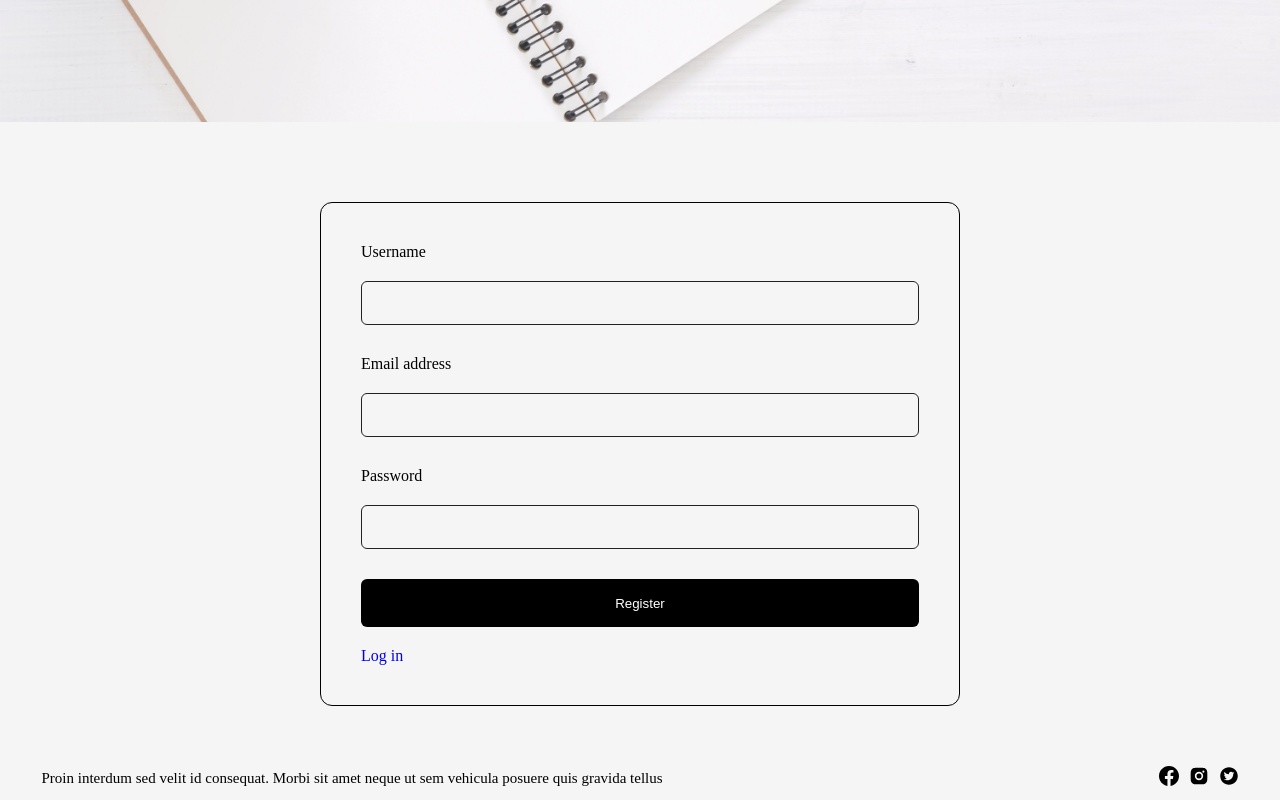
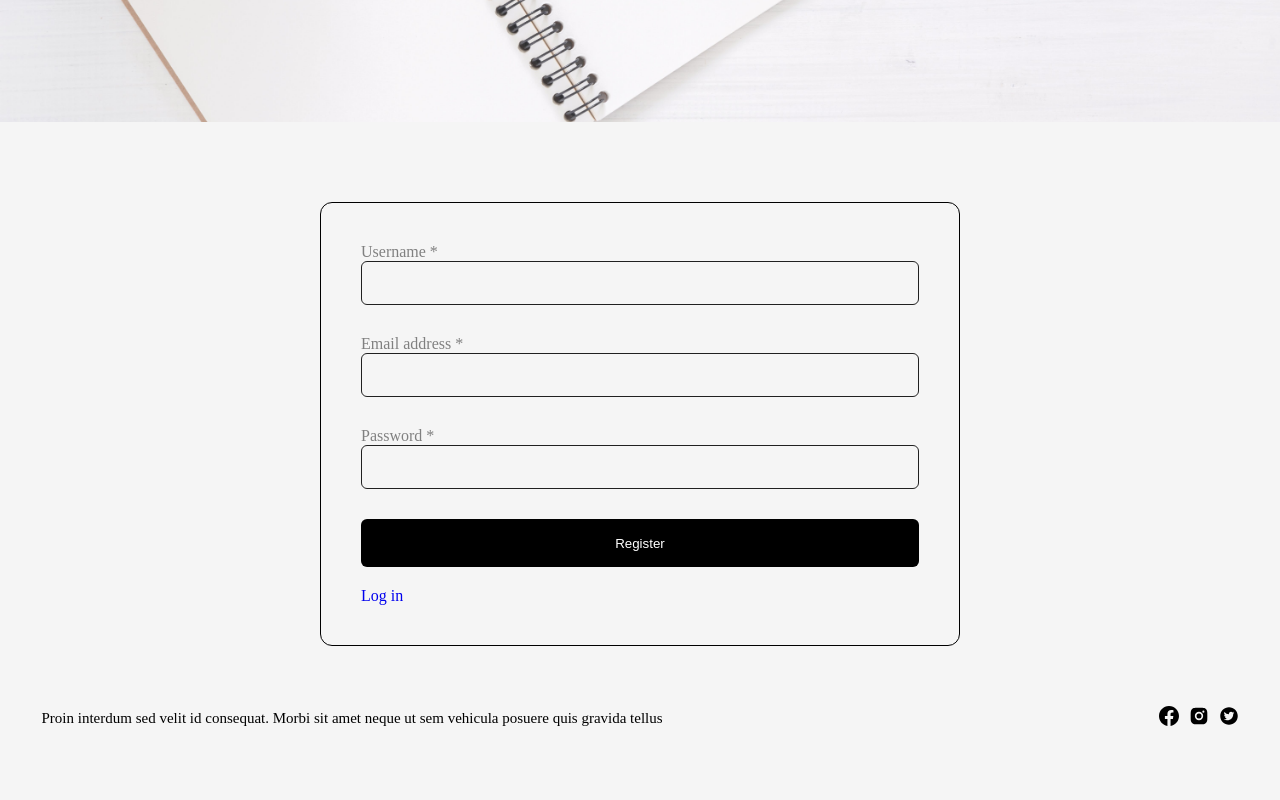
Before and after one commit to Daniel-codeApe/Blog, a React (Create React App) app in the folder client/: page /register in a window 1280 px wide. Shown: the part 384-1184 px from the top of the page. After the commit the page ends 1124 px from the top, so only its background shows below. Built offline with nearby package versions, Linux system fonts and the light colour scheme.

Commit message:
Add register function

```diff
--- a/client/src/Pages/Login/Login.css
+++ b/client/src/Pages/Login/Login.css
@@ -36,3 +36,10 @@
     margin-top: 20px;
     text-decoration: none;
 }
+
+.login alert {
+    margin-top: 5px;
+    padding: 15px;
+    color: rgb(223, 0, 0);
+    background-color: lightpink;
+}
--- a/client/src/Pages/Login/Register.js
+++ b/client/src/Pages/Login/Register.js
@@ -1,14 +1,43 @@
 import React, { useState } from 'react'
 import loginImg from '../../Assets/images/login.jpg'
-import { Link } from 'react-router-dom'
+import { Link, useNavigate } from 'react-router-dom'
 import './Login.css'
 
 export const Register = () => {
     const [formData, setFormData] = useState({});
+    const [errorMessage, setErrorMessage] = useState(null);
+    const [loading, setLoading] = useState(false);
+    const navigate = useNavigate();
 
     const handleChange = (e) => {
-        setFormData({...formData, [e.target.id]: e.target.value});
-        console.log(formData);
+        setFormData({...formData, [e.target.id]: e.target.value.trim()});
+    }
+
+    const handleSubmission = async (e) => {
+        e.preventDefault();
+        if (!formData.username || !formData.email || !formData.password) {
+            return setErrorMessage('Please fill out all required fields!');
+        }
+        try {
+            setLoading(true);
+            setErrorMessage(null);
+            const res = await fetch('http://localhost:5000/api/auth/register', {
+                method: 'POST',
+                headers: { 'Content-Type': 'application/json' },
+                body: JSON.stringify(formData)
+            });
+            const data = await res.json();
+            if (data.success == false) {
+                return setErrorMessage(data.message);
+            }
+            setLoading(false);
+            if (res.ok) {
+                navigate('/login')
+            }
+        } catch (err) {
+            setLoading(false);
+            setErrorMessage(err.message);
+        }
     }
 
   return (
@@ -22,15 +51,22 @@ export const Register = () => {
                         <h1>My Account</h1>
                     </div>
                 </div>
-                <form>
-                    <span>Username</span>
+                <form onSubmit={handleSubmission}>
+                    <label htmlFor='username'>Username *</label>
                     <input type='text' id='username' onChange={handleChange} />
-                    <span>Email address</span>
+                    <label htmlFor='email'>Email address *</label>
                     <input type='email' id='email' onChange={handleChange} />
-                    <span>Password</span>
+                    <label htmlFor='password'>Password *</label>
                     <input type='password' id='password' onChange={handleChange} />
-                    <button className='button'>Register</button>
+                    <button className='button' type='submit' disabled={loading}>
+                        {loading ? 'loading...' : 'Register'}
+                    </button>
                     <Link to={'/login'}>Log in</Link>
+                    {
+                        errorMessage && (
+                            <span>{errorMessage}</span>
+                        )
+                    }
                 </form>
             </div>
         </section>
--- a/package.json
+++ b/package.json
@@ -12,6 +12,7 @@
   "license": "ISC",
   "dependencies": {
     "bcryptjs": "^2.4.3",
+    "cors": "^2.8.5",
     "dotenv": "^16.4.5",
     "express": "^4.19.2",
     "mongoose": "^8.4.3",
```
Also changed, not shown: 2 other files (tests, documents, lock files or other folders).
